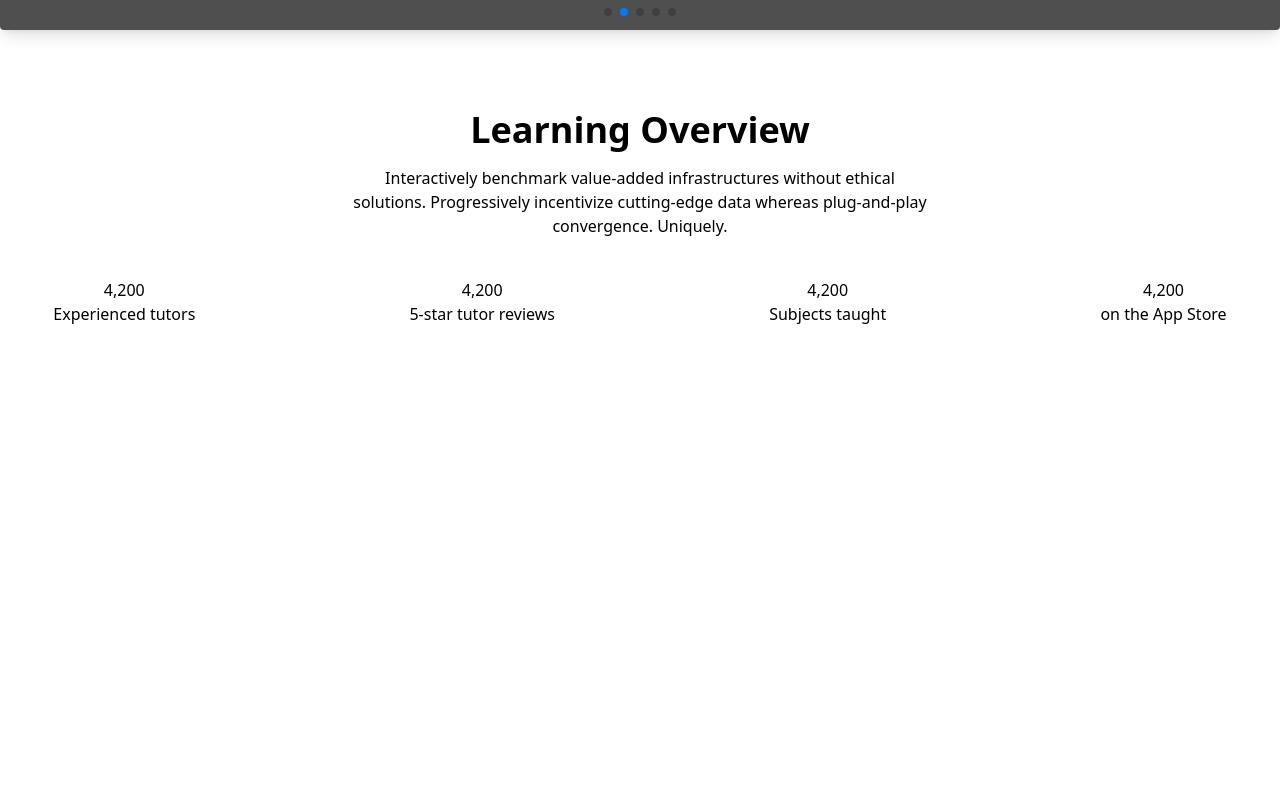
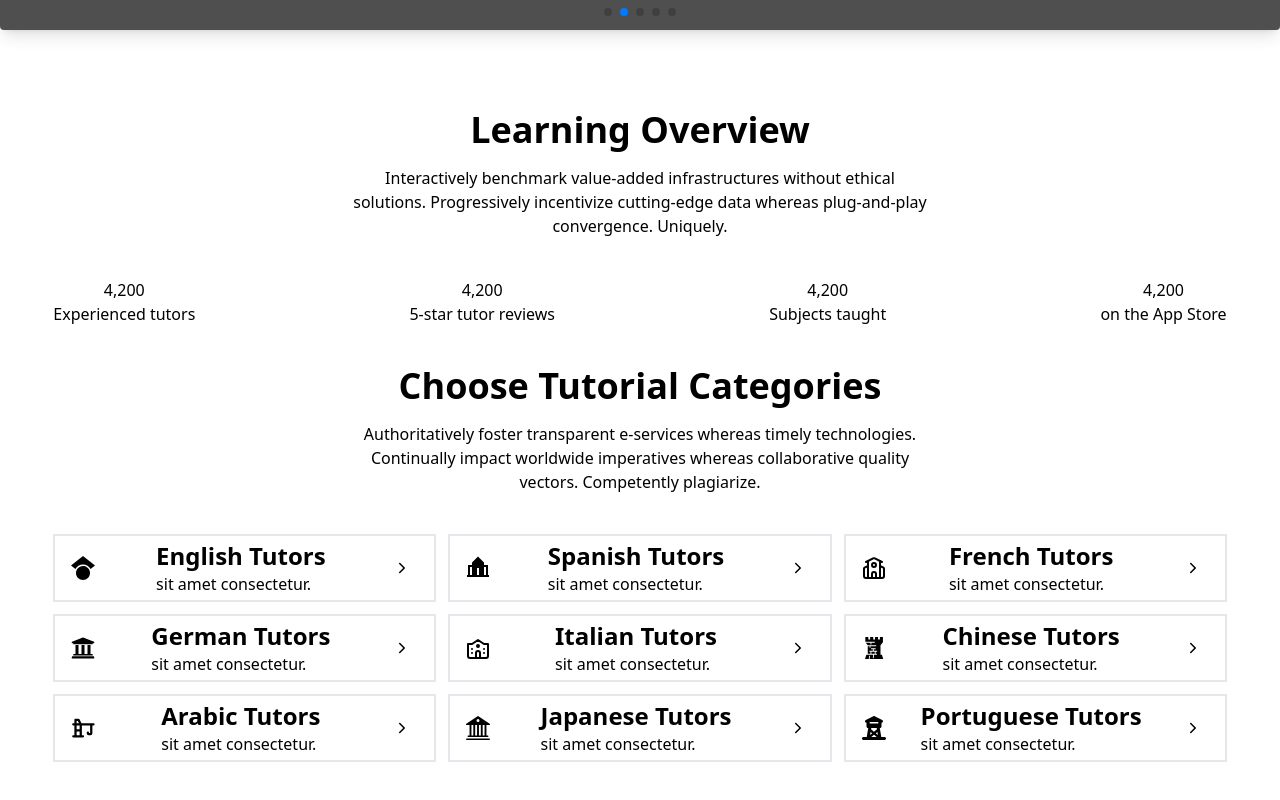
Before and after one commit to mdriyajulislamakash11/Learn-Language-Tutorial-Project-client-site, a React (Vite) app: page / in a window 1280 px wide. Shown: the part 990-1790 px from the top of the page. Before the commit the page ends 1396 px from the top, so only its background shows below. Built offline with nearby package versions, Linux system fonts and the light colour scheme; no server answers; grey boxes are pictures that could not be loaded.

Commit message:
category card banalam

```diff
--- a/package.json
+++ b/package.json
@@ -15,6 +15,7 @@
     "match-sorter": "^8.0.3",
     "react": "^19.1.0",
     "react-dom": "^19.1.0",
+    "react-icons": "^5.5.0",
     "react-router-dom": "^7.6.3",
     "sort-by": "^1.2.0",
     "swiper": "^11.2.10"
--- /dev/null
+++ b/src/components/CategorySections.jsx
@@ -0,0 +1,186 @@
+import { useNavigate } from "react-router-dom";
+import { BsBank2 } from "react-icons/bs";
+import { FaUniversity } from "react-icons/fa";
+import { FaGoogleScholar, FaTowerObservation } from "react-icons/fa6";
+import { GiStoneTower } from "react-icons/gi";
+import { IoIosArrowForward } from "react-icons/io";
+import { LuSchool, LuUniversity } from "react-icons/lu";
+import { PiCraneTowerBold } from "react-icons/pi";
+import { RiSchoolFill } from "react-icons/ri";
+
+const CategorySections = () => {
+  const navigate = useNavigate();
+
+  return (
+    <div className="mt-10">
+      <div>
+        <h2 className="text-center text-4xl font-bold ">
+          Choose Tutorial Categories
+        </h2>
+        <p className="w-2/4 mx-auto text-center my-4">
+          Authoritatively foster transparent e-services whereas timely
+          technologies. Continually impact worldwide imperatives whereas
+          collaborative quality vectors. Competently plagiarize.
+        </p>
+      </div>
+
+      {/* category card */}
+      <section className="grid grid-cols-1 md:grid-cols-2 lg:grid-cols-3 gap-3 my-10">
+        {/* card 1 */}
+        <div
+          className="flex justify-between items-center border-2 cursor-pointer hover:bg-gray-100"
+          onClick={() => navigate("/find-tutors/English")}
+        >
+          <div className="p-4 text-2xl">
+            <FaGoogleScholar />
+          </div>
+          <div>
+            <h2 className="text-2xl font-bold ">English Tutors</h2>
+            <p className="">sit amet consectetur.</p>
+          </div>
+          <div className="p-6">
+            <IoIosArrowForward />
+          </div>
+        </div>
+
+        {/* card 2 */}
+        <div
+          className="flex justify-between items-center border-2 cursor-pointer hover:bg-gray-100"
+          onClick={() => navigate("/find-tutors/Spanish")}
+        >
+          <div className="p-4 text-2xl">
+            <RiSchoolFill />
+          </div>
+          <div>
+            <h2 className="text-2xl font-bold">Spanish Tutors</h2>
+            <p className="">sit amet consectetur.</p>
+          </div>
+          <div className="p-6">
+            <IoIosArrowForward />
+          </div>
+        </div>
+
+        {/* card 3 */}
+        <div
+          className="flex justify-between items-center border-2 cursor-pointer hover:bg-gray-100"
+          onClick={() => navigate("/find-tutors/French")}
+        >
+          <div className="p-4 text-2xl">
+            <LuSchool />
+          </div>
+          <div>
+            <h2 className="text-2xl font-bold">French Tutors</h2>
+            <p className="">sit amet consectetur.</p>
+          </div>
+          <div className="p-6">
+            <IoIosArrowForward />
+          </div>
+        </div>
+
+        {/* card 4 */}
+        <div
+          className="flex justify-between items-center border-2 cursor-pointer hover:bg-gray-100"
+          onClick={() => navigate("/find-tutors/German")}
+        >
+          <div className="p-4 text-2xl">
+            <FaUniversity />
+          </div>
+          <div>
+            <h2 className="text-2xl font-bold">German Tutors</h2>
+            <p className="">sit amet consectetur.</p>
+          </div>
+          <div className="p-6">
+            <IoIosArrowForward />
+          </div>
+        </div>
+
+        {/* card 5 */}
+        <div
+          className="flex justify-between items-center border-2 cursor-pointer hover:bg-gray-100"
+          onClick={() => navigate("/find-tutors/Italian")}
+        >
+          <div className="p-4 text-2xl">
+            <LuUniversity />
+          </div>
+          <div>
+            <h2 className="text-2xl font-bold">Italian Tutors</h2>
+            <p className="">sit amet consectetur.</p>
+          </div>
+          <div className="p-6">
+            <IoIosArrowForward />
+          </div>
+        </div>
+
+        {/* card 6 */}
+        <div
+          className="flex justify-between items-center border-2 cursor-pointer hover:bg-gray-100"
+          onClick={() => navigate("/find-tutors/Chinese")}
+        >
+          <div className="p-4 text-2xl">
+            <GiStoneTower />
+          </div>
+          <div>
+            <h2 className="text-2xl font-bold">Chinese Tutors</h2>
+            <p className="">sit amet consectetur.</p>
+          </div>
+          <div className="p-6">
+            <IoIosArrowForward />
+          </div>
+        </div>
+
+        {/* card 7 */}
+        <div
+          className="flex justify-between items-center border-2 cursor-pointer hover:bg-gray-100"
+          onClick={() => navigate("/find-tutors/Arabic")}
+        >
+          <div className="p-4 text-2xl">
+            <PiCraneTowerBold />
+          </div>
+          <div>
+            <h2 className="text-2xl font-bold">Arabic Tutors</h2>
+            <p className="">sit amet consectetur.</p>
+          </div>
+          <div className="p-6">
+            <IoIosArrowForward />
+          </div>
+        </div>
+
+        {/* card 8 */}
+        <div
+          className="flex justify-between items-center border-2 cursor-pointer hover:bg-gray-100"
+          onClick={() => navigate("/find-tutors/Japanese")}
+        >
+          <div className="p-4 text-2xl">
+            <BsBank2 />
+          </div>
+          <div>
+            <h2 className="text-2xl font-bold">Japanese Tutors</h2>
+            <p className="">sit amet consectetur.</p>
+          </div>
+          <div className="p-6">
+            <IoIosArrowForward />
+          </div>
+        </div>
+
+        {/* card 9 */}
+        <div
+          className="flex justify-between items-center border-2 cursor-pointer hover:bg-gray-100"
+          onClick={() => navigate("/find-tutors/Portuguese")}
+        >
+          <div className="p-4 text-2xl">
+            <FaTowerObservation />
+          </div>
+          <div>
+            <h2 className="text-2xl font-bold">Portuguese Tutors</h2>
+            <p className="">sit amet consectetur.</p>
+          </div>
+          <div className="p-6">
+            <IoIosArrowForward />
+          </div>
+        </div>
+      </section>
+    </div>
+  );
+};
+
+export default CategorySections;
--- a/src/pages/Home.jsx
+++ b/src/pages/Home.jsx
@@ -1,4 +1,5 @@
 import Banner from '../components/Banner';
+import CategorySections from '../components/CategorySections';
 import StateSection from '../components/StateSection';
 
 const Home = () => {
@@ -9,6 +10,8 @@ const Home = () => {
 
             <div className='my-20 w-11/12 mx-auto'>
                 <StateSection />
+
+                <CategorySections />
             </div>
         </div>
     );
```
Also changed, not shown: 1 other file (tests, documents, lock files or other folders).
